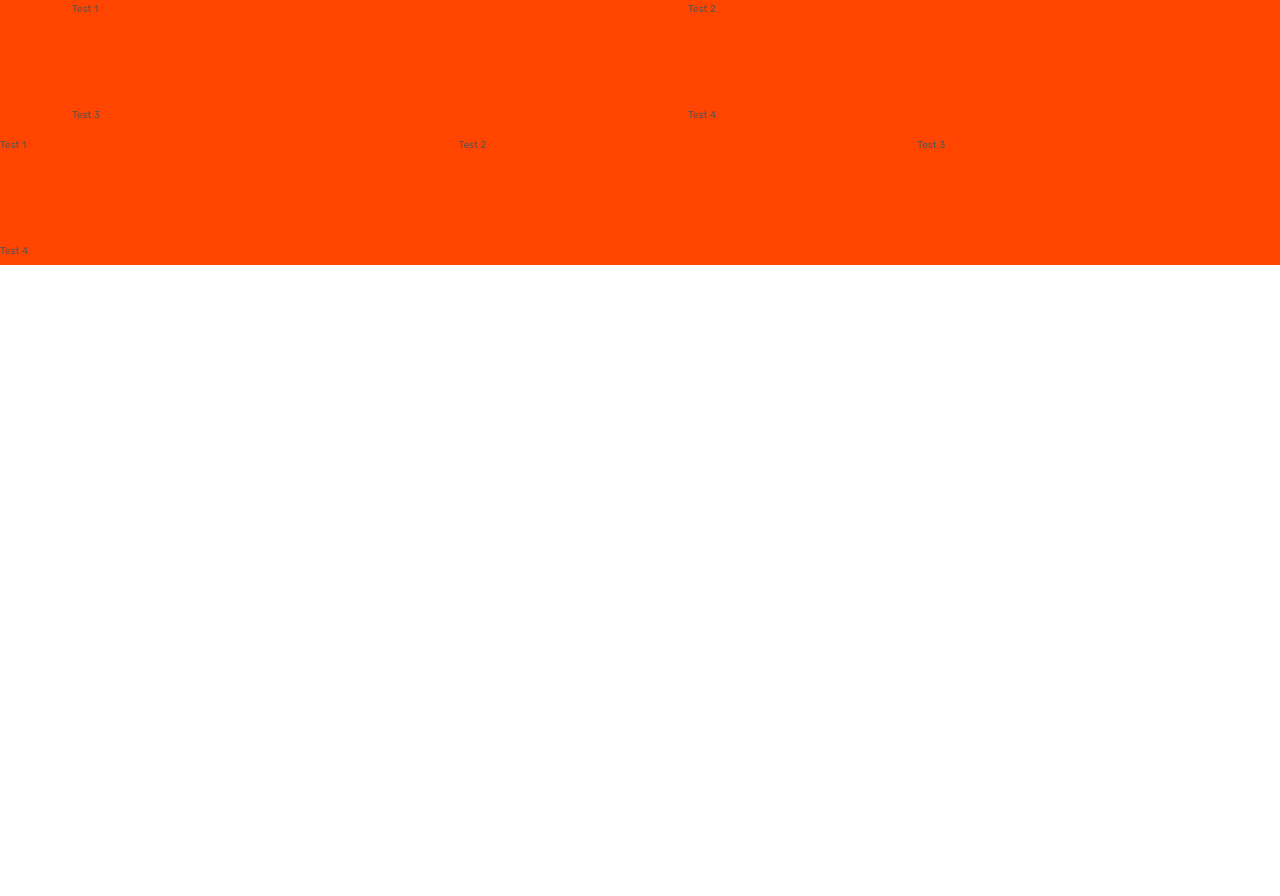
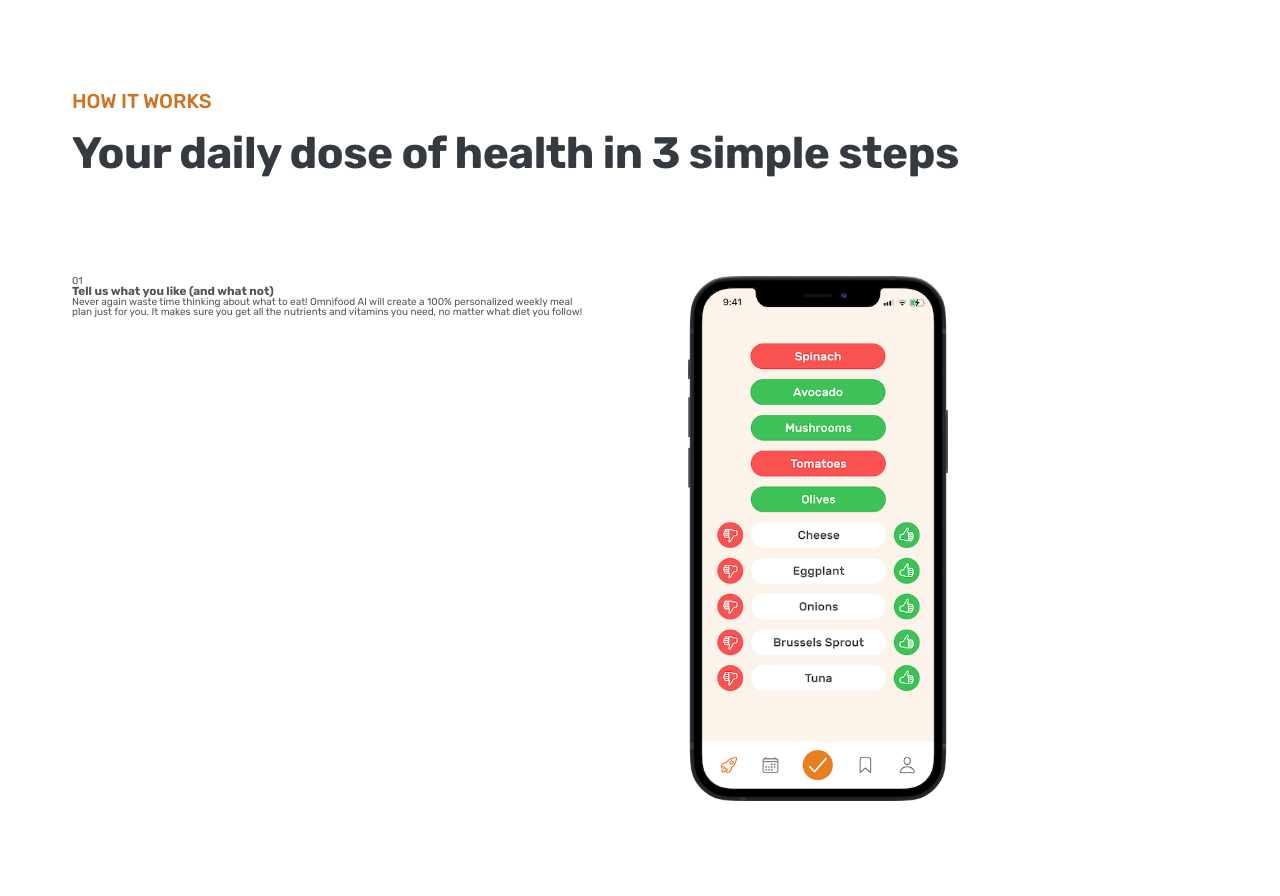
Before and after one commit to chshahid119/omnifood-startup, a plain HTML site: page shahid.html in a window 1280 px wide. Shown: the part 759-1655 px from the top of the page. Before the commit the page ends 1024 px from the top, so only its background shows below. Drawn offline with Linux system fonts and the light colour scheme.

Commit message:
how-to-work steps styling

```diff
--- a/css/shahid_style.css
+++ b/css/shahid_style.css
@@ -37,12 +37,32 @@ body {
   grid-template-columns: repeat(3, 1fr);
 }
 
+/* The Style which is common to the heading primary and heading secondary */
+.heading-primary,
+.heading-secondary {
+  font-weight: 700;
+  color: #343a40;
+  letter-spacing: -0.5px;
+}
+
 .heading-primary {
   font-size: 5.2rem;
-  font-weight: 700;
   line-height: 1.05;
-  letter-spacing: -0.5px;
   margin-bottom: 3.2rem;
+}
+
+.heading-secondary {
+  font-size: 4.4rem;
+  line-height: 1.2;
+  margin-bottom: 9.6rem;
+}
+.subheading {
+  display: block;
+  font-size: 2rem;
+  font-weight: 500;
+  color: #cf711f;
+  text-transform: uppercase;
+  margin-bottom: 1.6rem;
 }
 .btn:link,
 .btn:visited {
@@ -207,6 +227,9 @@ body {
 /* HOW IT WORKS SECTION  */
 /* ************************ */
 .section-how {
-  padding: 9.6px 0;
-  background-color: orangered;
+  padding: 9.6rem 0;
 }
+
+.step-img {
+  max-width: 50%;
+}
--- a/shahid.html
+++ b/shahid.html
@@ -88,18 +88,69 @@
       </section>
 
       <section class="section-how">
+        <div class="container">
+          <span class="subheading">How it works</span>
+          <h2 class="heading-secondary">
+            Your daily dose of health in 3 simple steps
+          </h2>
+        </div>
         <div class="container grid grid--2-cols">
-          <div>Test 1</div>
-          <div>Test 2</div>
-          <div>Test 3</div>
-          <div>Test 4</div>
+          <!-- STEP NUMBER 01 -->
+          <div class="step-text-box">
+            <p class="step-number">01</p>
+            <h3 class="heading-tertiary">
+              Tell us what you like (and what not)
+            </h3>
+            <p>
+              Never again waste time thinking about what to eat! Omnifood AI
+              will create a 100% personalized weekly meal plan just for you. It
+              makes sure you get all the nutrients and vitamins you need, no
+              matter what diet you follow!
+            </p>
+          </div>
+          <div class="step-img-box">
+            <img
+              src="img/app/app-screen-1.png"
+              alt="iPhone app preferences selection screen"
+              class="step-img"
+            />
+          </div>
+          <!-- STEP NUMBER 02 -->
+          <div class="step-img-box">
+            <img
+              src="img/app/app-screen-2.png"
+              alt="meal approving plan"
+              class="step-img"
+            />
+          </div>
+          <div class="step-text-box">
+            <p class="step-number">01</p>
+            <h3 class="heading-tertiary">Approve your weekly meal plan</h3>
+            <p>
+              Once per week, approve the meal plan generated for you by Omnifood
+              AI. You can change ingredients, swap entire meals, or even add
+              your own recipes.
+            </p>
+          </div>
+
+          <!-- STEP NUMBER 03 -->
+          <div class="step-text-box">
+            <p class="step-number">01</p>
+            <h3 class="heading-tertiary">Receive meals at convenient time</h3>
+            <p>
+              Best chefs in town will cook your selected meal every day, and we
+              will deliver it to your door whenever works best for you. You can
+              change delivery schedule and address daily!
+            </p>
+          </div>
+          <div class="step-img-box">
+            <img
+              src="img/app/app-screen-3.png"
+              alt="iPhone App delivery Screen"
+              class="step-img"
+            />
+          </div>
         </div>
-      </section>
-      <section class="section-how grid grid--3-cols">
-        <div>Test 1</div>
-        <div>Test 2</div>
-        <div>Test 3</div>
-        <div>Test 4</div>
       </section>
     </main>
   </body>
```
